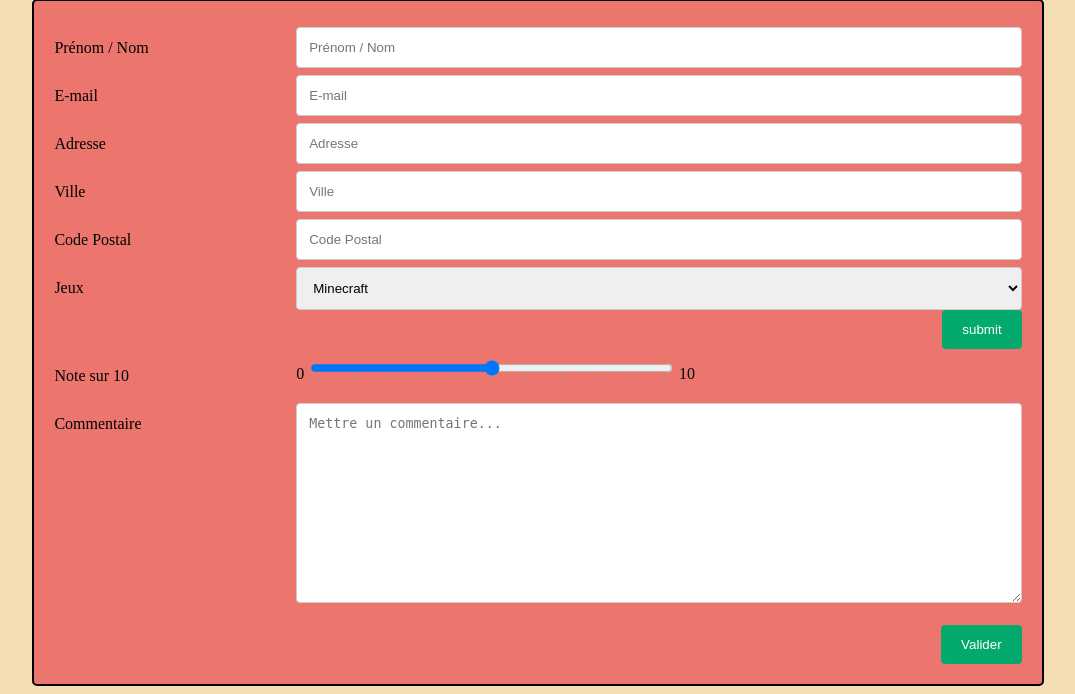
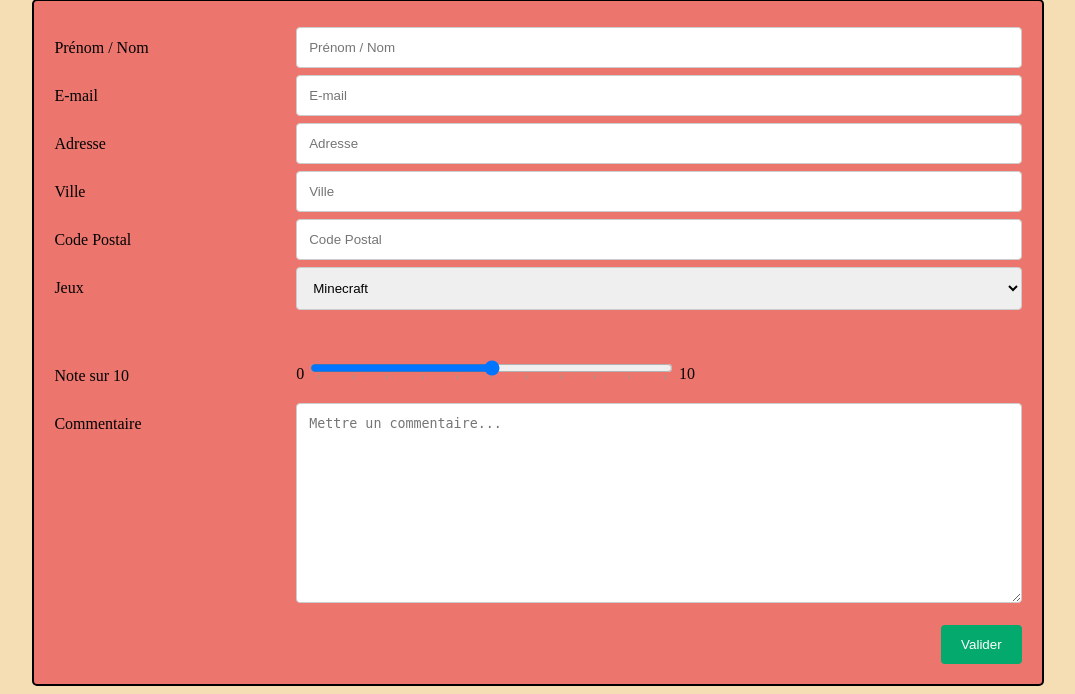
Before and after one commit to NikuBaguette/Site-web-NSI, a Flask app: template Notre Site/site_officiel/templates/formulaire.html in a window 1280 px wide. Shown: the part 219-913 px from the top of the page, without its empty margins (102-1177 px from the left). Run offline with Flask 3, Linux system fonts and the light colour scheme; the template is opened without the code that fills it, so the values that code supplies are empty.

Commit message:
Add files via upload

```diff
--- a/Notre Site/site_officiel/templates/formulaire.html
+++ b/Notre Site/site_officiel/templates/formulaire.html
@@ -171,7 +171,7 @@
               <option>Super Mario Odyssey</option>
               <option>Cyberpunk 2077</option>
             </select>
-            <input type = 'submit' value = 'submit'>
+            <input type = 'submit' value = 'submit' style="opacity: 0%;">
           </div>
         </div>
         <div class="row">
```
